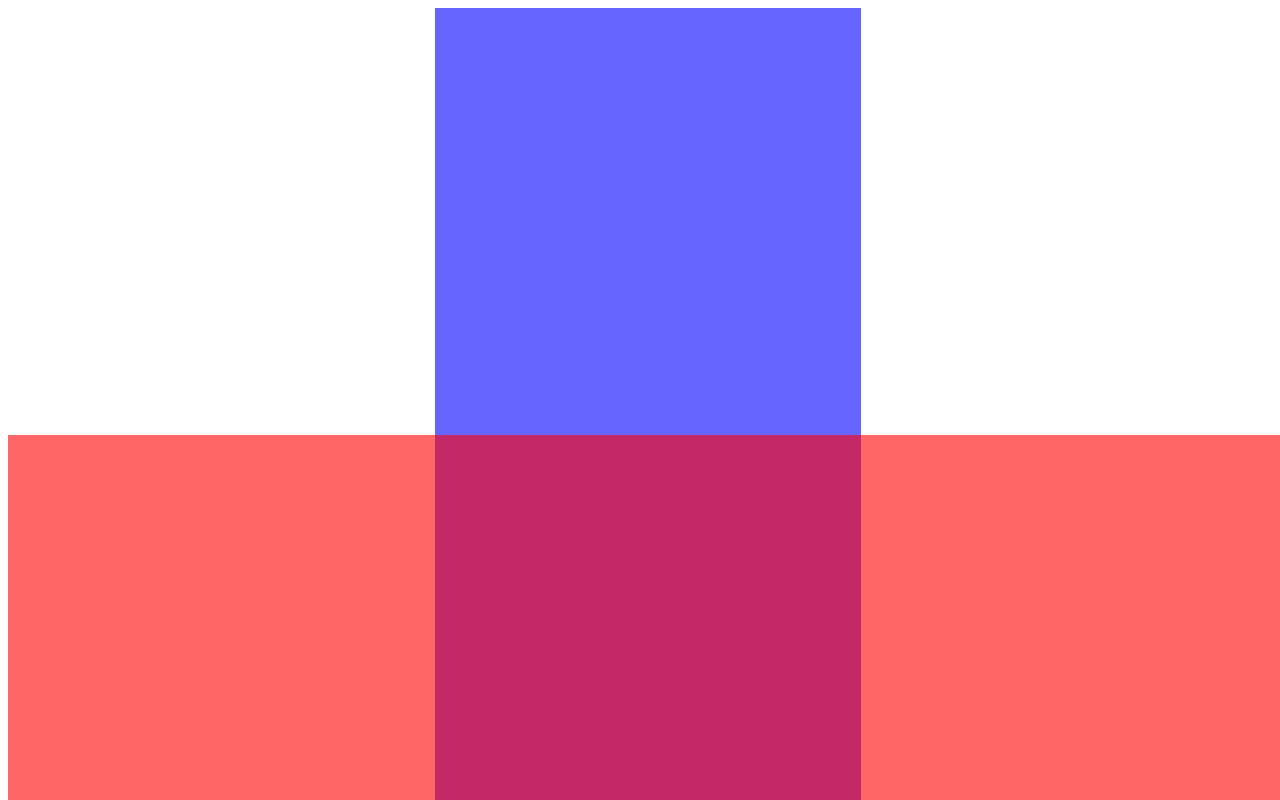
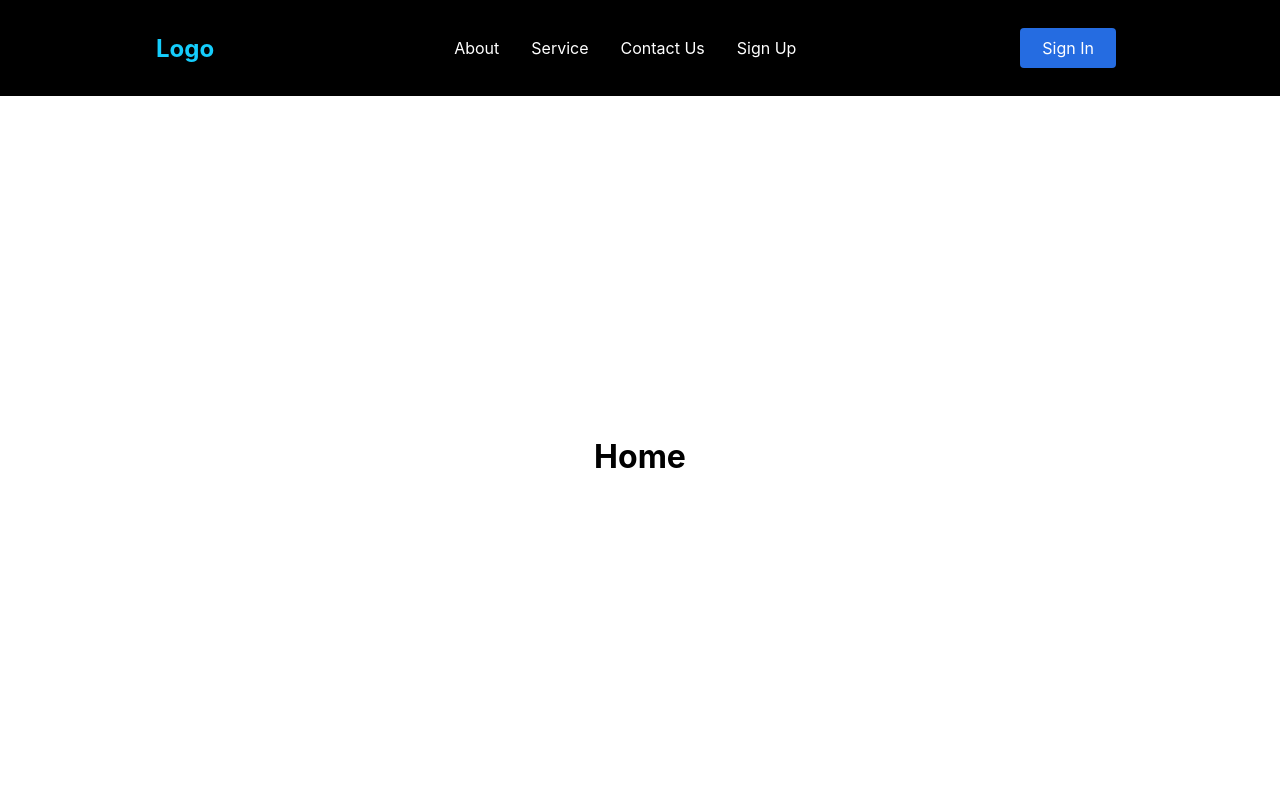
Before and after one commit to ccchippp/navbar-1, a React (Create React App) app: page / in a window 1280 px wide. Shown: the top 800 px of the page. Built offline with nearby package versions, Linux system fonts and the light colour scheme.

Commit message:
reverted changes, changing inputs now

```diff
--- a/src/App.css
+++ b/src/App.css
@@ -38,7 +38,7 @@
   align-items: center;
   justify-content: center;
 }
-.container {
+/* .container {
   display: grid;
   grid-template-rows: 1fr 1fr 1fr;
   grid-template-columns: 1fr 1fr 1fr;
@@ -52,4 +52,4 @@
 .blue {
   background-color: rgba(0,0,255, .6);
   grid-area: 1/ 2/ 4/ 3;
-}
+} */
--- a/src/App.js
+++ b/src/App.js
@@ -11,21 +11,21 @@ import SignIn from './pages/signin.js'
 
 function App() {
   return (
-    <div className='container'>
-      <span className="blue"></span>
-      <span className="red"></span>
-    </div>
-  // <Router>
-  //     <Navbar/>
-  //     <Switch>
-  //       <Route path='/' exact component={Home}/>
-  //       <Route path='/about' component={About}/>
-  //       <Route path='/service' component={Service}/>
-  //       <Route path='/contact-us' component={Contact}/>
-  //       <Route path='/sign-up' component={SignUp}/>
-  //       <Route path='/sign-in' component={SignIn}/>
-  //     </Switch>
-  // </Router>
+    // <div className='container'>
+    //   <span className="blue"></span>
+    //   <span className="red"></span>
+    // </div>
+  <Router>
+      <Navbar/>
+      <Switch>
+        <Route path='/' exact component={Home}/>
+        <Route path='/about' component={About}/>
+        <Route path='/service' component={Service}/>
+        <Route path='/contact-us' component={Contact}/>
+        <Route path='/sign-up' component={SignUp}/>
+        <Route path='/sign-in' component={SignIn}/>
+      </Switch>
+  </Router>
   );
 }
 
--- a/src/index.js
+++ b/src/index.js
@@ -1,8 +1,8 @@
 import React from 'react';
 import ReactDOM from 'react-dom';
-// import './index.css';
+import './index.css';
 import App from './App';
-import styles from'./App.css'
+// import styles from'./App.css'
 import reportWebVitals from './reportWebVitals';
 
 ReactDOM.render(
```
